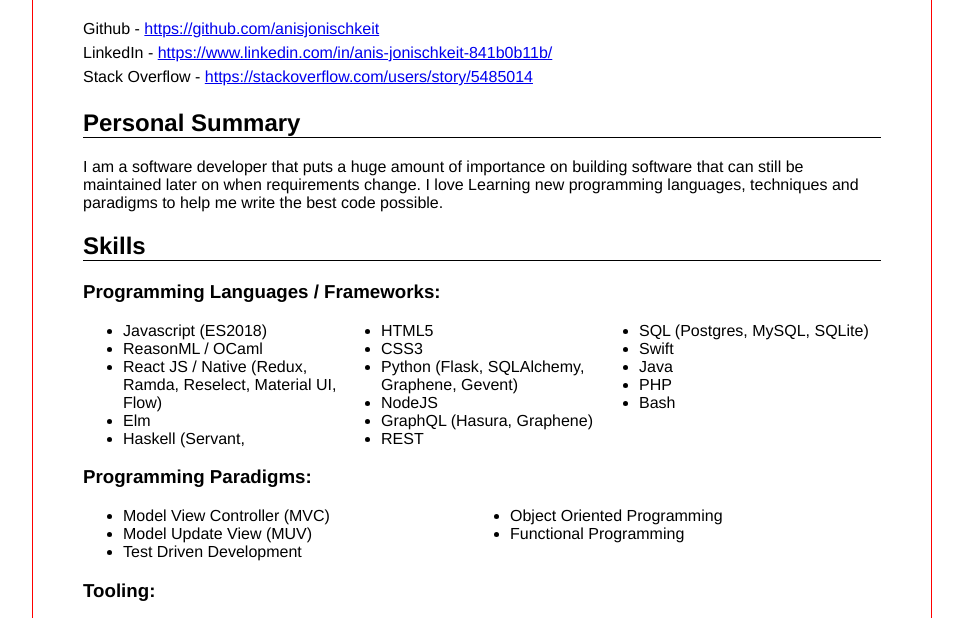
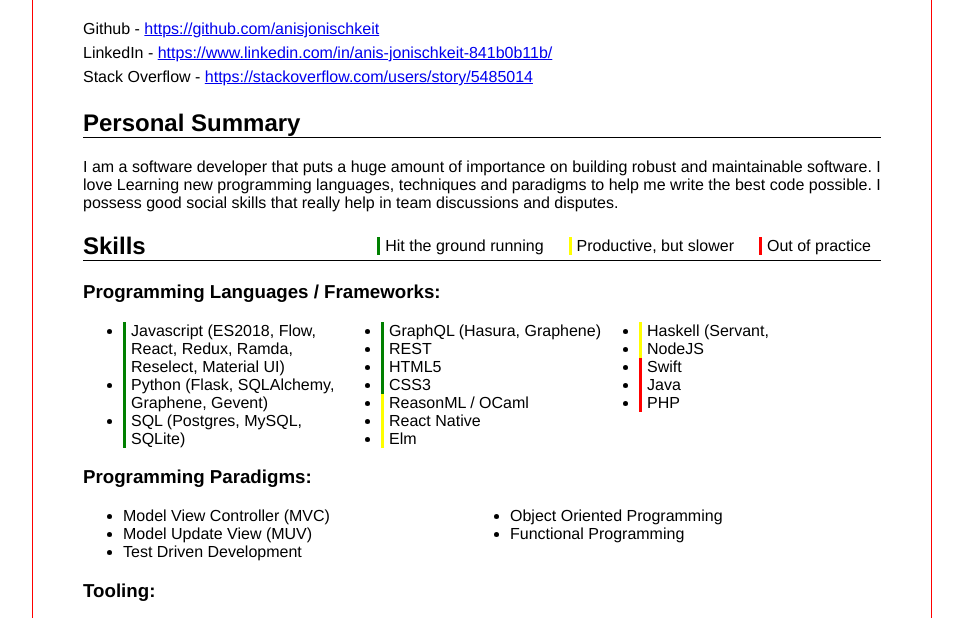
Before and after one commit to anisjonischkeit/cv, a plain HTML site: page index.html in a window 1280 px wide. Shown: the part 166-784 px from the top of the page, without its empty margins (18-981 px from the left). Drawn offline with Linux system fonts and the light colour scheme.

Commit message:
added competences

```diff
--- a/index.html
+++ b/index.html
@@ -38,31 +38,46 @@
       <h2>Personal Summary</h2>
       <p>
         I am a software developer that puts a huge amount of importance on
-        building software that can still be maintained later on when
-        requirements change. I love Learning new programming languages,
-        techniques and paradigms to help me write the best code possible.
+        building robust and maintainable software. I love Learning new
+        programming languages, techniques and paradigms to help me write the
+        best code possible. I possess good social skills that really help in
+        team discussions and disputes.
       </p>
 
-      <h2>Skills</h2>
+      <div class="skillsHeader">
+        <h2>Skills</h2>
+        <span>
+          <ul class="competenceLists competenceKeys">
+            <li class="vHighCompetence">Hit the ground running</li>
+            <li class="highCompetence">Productive, but slower</li>
+            <li class="avgCompetence">Out of practice</li>
+          </ul>
+        </span>
+      </div>
 
       <h3>Programming Languages / Frameworks:</h3>
-      <ul class="threeColList">
-        <li>Javascript (ES2018)</li>
-        <li>ReasonML / OCaml</li>
-        <li>React JS / Native (Redux, Ramda, Reselect, Material UI, Flow)</li>
-        <li>Elm</li>
-        <li>Haskell (Servant,</li>
-        <li>HTML5</li>
-        <li>CSS3</li>
-        <li>Python (Flask, SQLAlchemy, Graphene, Gevent)</li>
-        <li>NodeJS</li>
-        <li>GraphQL (Hasura, Graphene)</li>
-        <li>REST</li>
-        <li>SQL (Postgres, MySQL, SQLite)</li>
-        <li>Swift</li>
-        <li>Java</li>
-        <li>PHP</li>
-        <li>Bash</li>
+      <ul class="threeColList competenceLists">
+        <li class="vHighCompetence">
+          Javascript (ES2018, Flow, React, Redux, Ramda, Reselect, Material UI)
+        </li>
+        <li class="vHighCompetence">
+          Python (Flask, SQLAlchemy, Graphene, Gevent)
+        </li>
+        <li class="vHighCompetence">SQL (Postgres, MySQL, SQLite)</li>
+        <li class="vHighCompetence">GraphQL (Hasura, Graphene)</li>
+        <li class="vHighCompetence">REST</li>
+        <li class="vHighCompetence">HTML5</li>
+        <li class="vHighCompetence">CSS3</li>
+
+        <li class="highCompetence">ReasonML / OCaml</li>
+        <li class="highCompetence">React Native</li>
+        <li class="highCompetence">Elm</li>
+        <li class="highCompetence">Haskell (Servant,</li>
+        <li class="highCompetence">NodeJS</li>
+
+        <li class="avgCompetence">Swift</li>
+        <li class="avgCompetence">Java</li>
+        <li class="avgCompetence">PHP</li>
       </ul>
 
       <h3>Programming Paradigms:</h3>
--- a/main.css
+++ b/main.css
@@ -8,6 +8,52 @@ body {
   width: 900px;
   height: 1272px;
   padding: 50px; /* page margin */
+}
+
+ul.competenceKeys {
+  display: flex;
+  color: black;
+  list-style: none;
+  padding-left: 0;
+  justify-content: flex-end;
+  color: black;
+  padding-top: 0;
+  /* margin-top: -15px; */
+  margin: 0;
+  padding: 5px;
+}
+
+ul.competenceLists li {
+  padding: 0 5px;
+}
+
+ul.competenceKeys li:not(.competenceKey) {
+  margin-left: 20px;
+}
+
+ul.competenceLists li.vHighCompetence {
+  border-left: solid green;
+  /* vertical-align: bottom; */
+}
+
+ul.competenceLists li.highCompetence {
+  border-left: solid yellow;
+}
+
+ul.competenceLists li.avgCompetence {
+  border-left: solid red;
+}
+
+.skillsHeader {
+  display: flex;
+  justify-content: space-between;
+  margin: 20px 0;
+  border-bottom: 1px solid black;
+}
+
+.skillsHeader h2 {
+  margin: 0;
+  border-bottom: 0px;
 }
 
 h1 {
@@ -41,6 +87,7 @@ ul.twoColList {
 
 ul.threeColList {
   column-count: 3;
+  margin-left: 0;
 }
 
 .workExperience {
```
